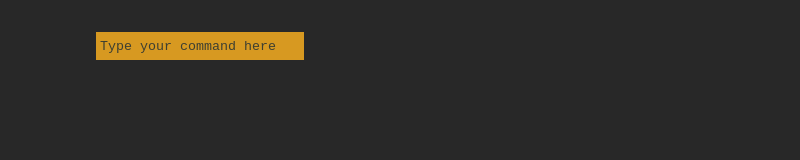
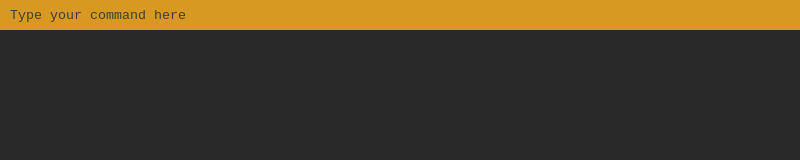
Before and after one commit to Andr0id16/notanfm, an Electron app: page src/index.html in a window 800 px wide. Drawn offline with Linux system fonts and the light colour scheme.

Commit message:
Minor modification to css

```diff
--- a/src/index.css
+++ b/src/index.css
@@ -3,8 +3,8 @@ body {
   font-family: -apple-system, BlinkMacSystemFont, 'Segoe UI', Roboto, Helvetica,
     Arial, sans-serif;
   margin: auto;
-  max-width: 38rem;
-  padding: 2rem;
+  /* max-width: 38rem; */
+  padding: 0px;
   background-color: #282828;
 }
 
@@ -15,17 +15,21 @@ body {
 
 .command_area {
   background-color: #d79921;
-  height: 20px;
-  width:200px;
-  padding:4px;
+  height: 30px;
+  width:100%;
+  padding:10px;
+  margin:none;
   margin-bottom:4px;
   border:none;
+  box-sizing: border-box;
 }
 
 .command_area::placeholder {
   color: #3d3f32;
 }
-
+.command_area:focus{
+  outline: none;
+}
 .error_text {
   background-color: #fb4934;
 }
```
